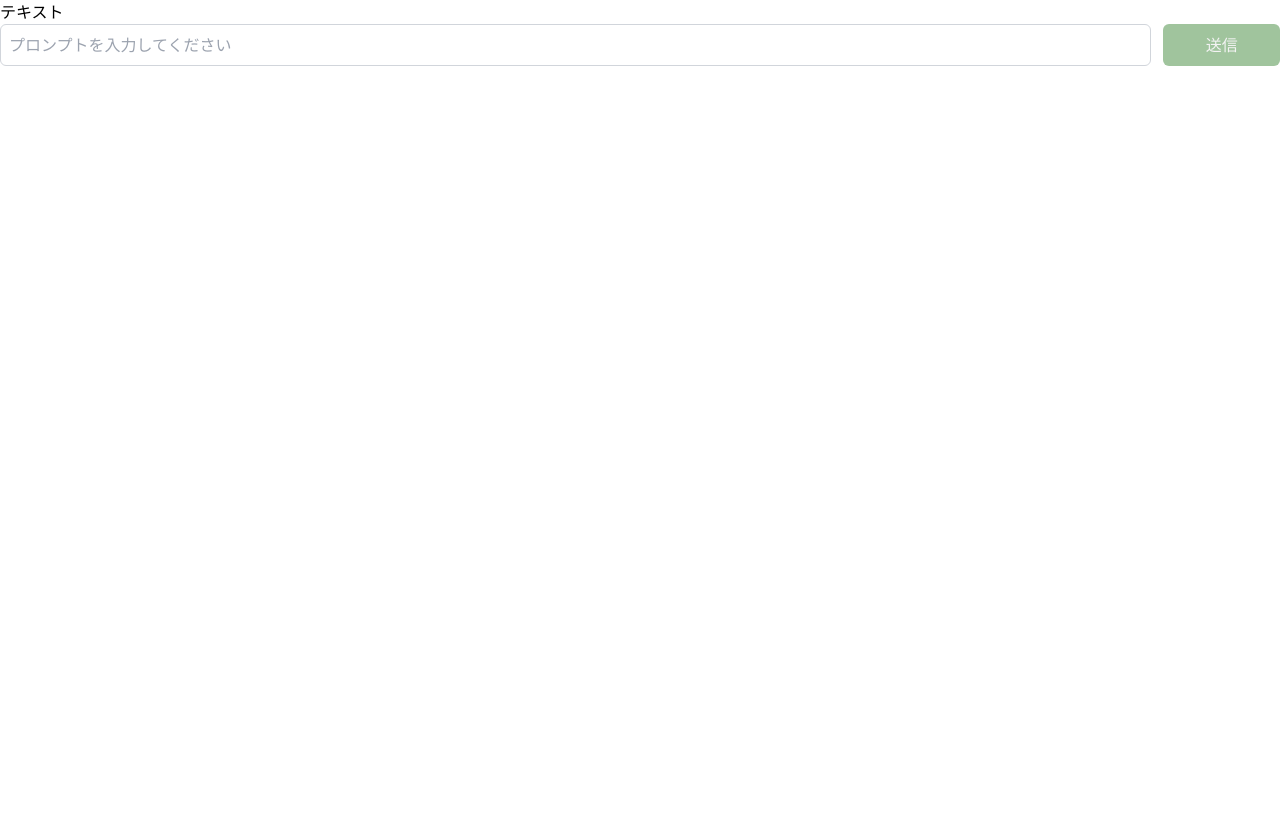
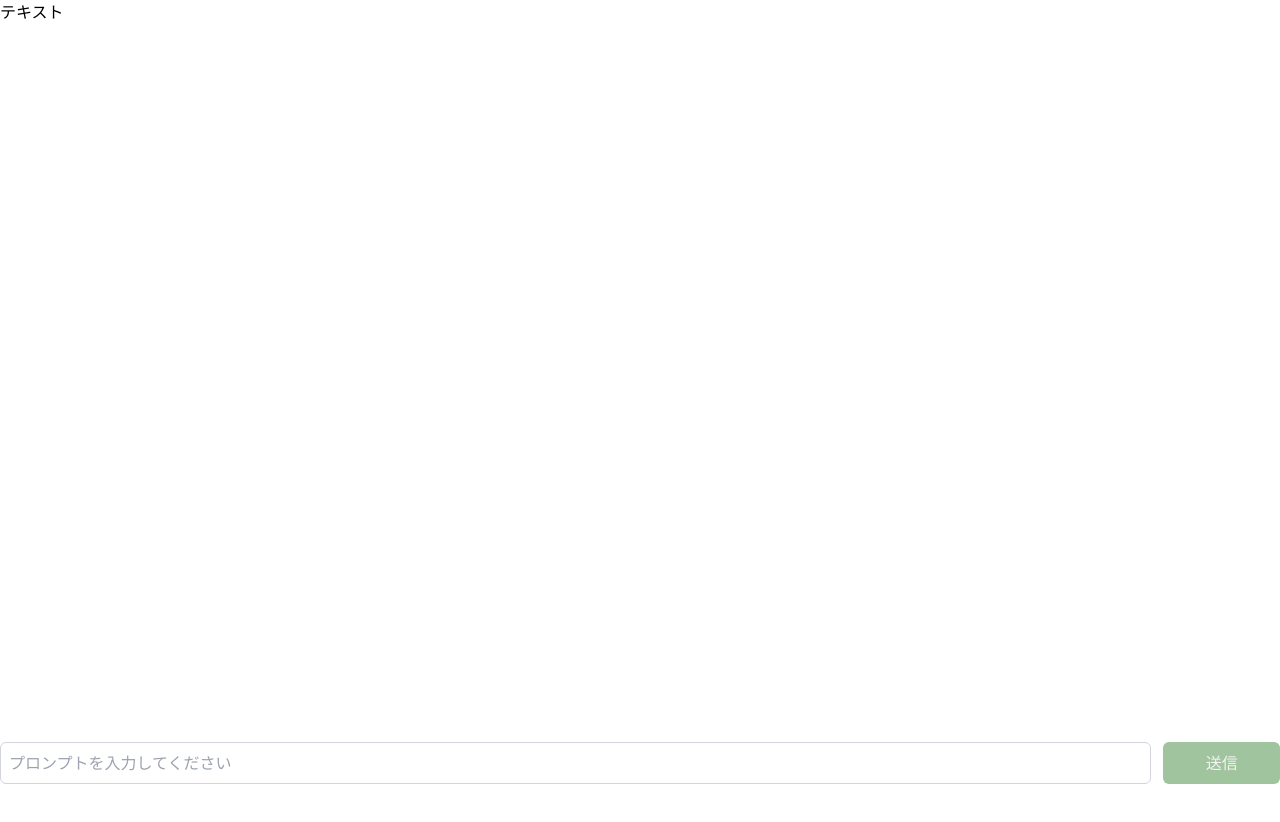
Before and after one commit to ryota-09/ai-chat-app, a Next.js app: page / in a window 1280 px wide. Before the commit the page ends 800 px from the top, so only its background shows below. Built offline with nearby package versions, Linux system fonts and the light colour scheme.

Commit message:
入力欄をボトムに設定

```diff
--- a/app/layout.tsx
+++ b/app/layout.tsx
@@ -1,5 +1,6 @@
 import { ClientFormProvider } from "@/provider/FormProvider";
 import "./globals.css";
+import PromptInput from "@/components/PromptInput/PromptInput.presenter";
 export const metadata = {
   title: "Create Next App",
   description: "Generated by create next app",
@@ -13,7 +14,12 @@
   return (
     <html lang="ja">
       <body>
-        <ClientFormProvider>{children}</ClientFormProvider>
+        <ClientFormProvider>
+          {children}
+          <footer className="flex flex-col justify-end h-screen pb-10">
+            <PromptInput />
+          </footer>
+        </ClientFormProvider>
       </body>
     </html>
   );
--- a/app/page.tsx
+++ b/app/page.tsx
@@ -4,7 +4,6 @@
   return (
     <main>
       <p>テキスト</p>
-      <PromptInput />
     </main>
   );
 }
```
